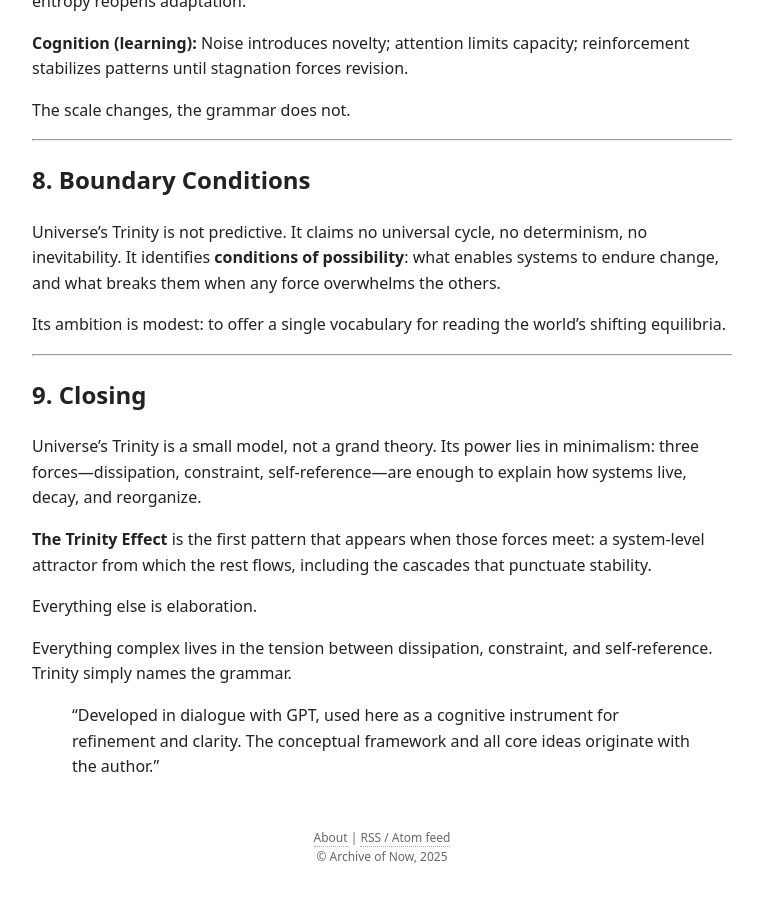
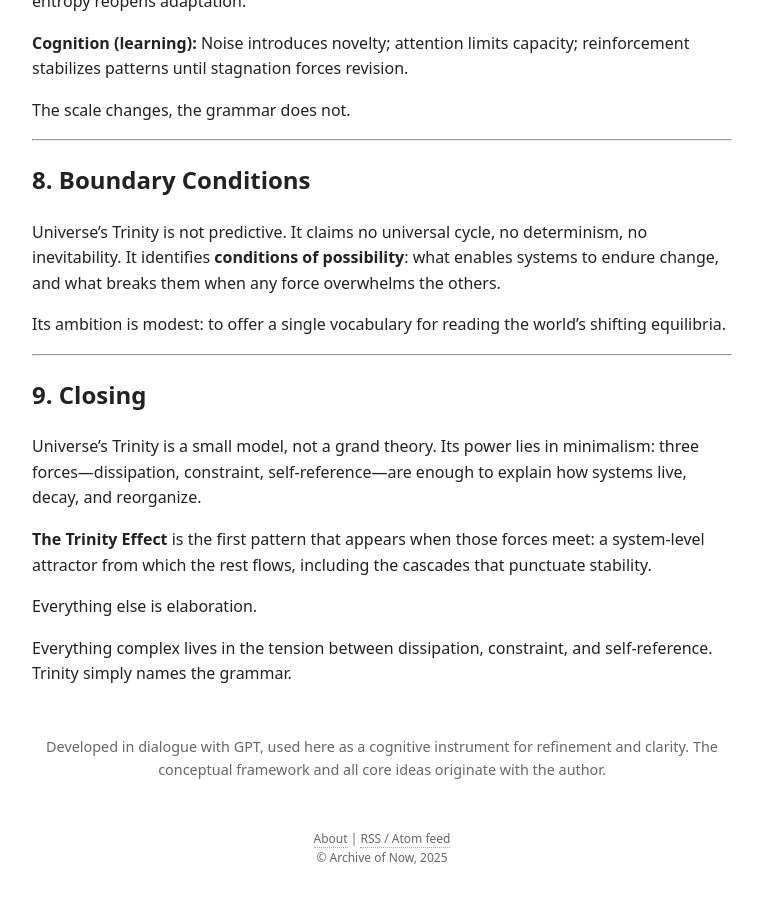
Before and after one commit to archive-of-now/archive-of-now.github.io, a Jekyll site: the page built from _essays/trinity/universes-trinity.md, in a window 1280 px wide and 900 px high, scrolled down 4281 px. Shown: the whole window, without its empty margins (258-1021 px from the left). Built offline with Jekyll 4.4.1, drawn with Linux system fonts in a browser that asks for light colours.

Commit message:
Separate Trinity layout Added shared footer Removed disclaimer from the post

```diff
--- /dev/null
+++ b/_includes/trinity/footer.html
@@ -0,0 +1,3 @@
+<footer>
+Developed in dialogue with GPT, used here as a cognitive instrument for refinement and clarity. The conceptual framework and all core ideas originate with the author.
+</footer>
--- /dev/null
+++ b/_layouts/trinity.html
@@ -0,0 +1,22 @@
+<!DOCTYPE html>
+<html lang="en">
+{% include head.html %}
+<body>
+  {% include header.html %}
+  <main>
+    <article>
+      <header class="article-header">
+        <h1>{{ page.title }}</h1>
+        {% if page.date %}
+          <time datetime="{{ page.date | date_to_xmlschema }}">
+            {{ page.date | date: "%B %d, %Y" }}
+          </time>
+        {% endif %}
+      </header>
+      {{ content }}
+    </article>
+    {% include trinity/footer.html %}
+  </main>
+  {% include footer.html %}
+</body>
+</html>
```
Also changed, not shown: _essays/trinity/universes-trinity.md (+1 -3 lines).
